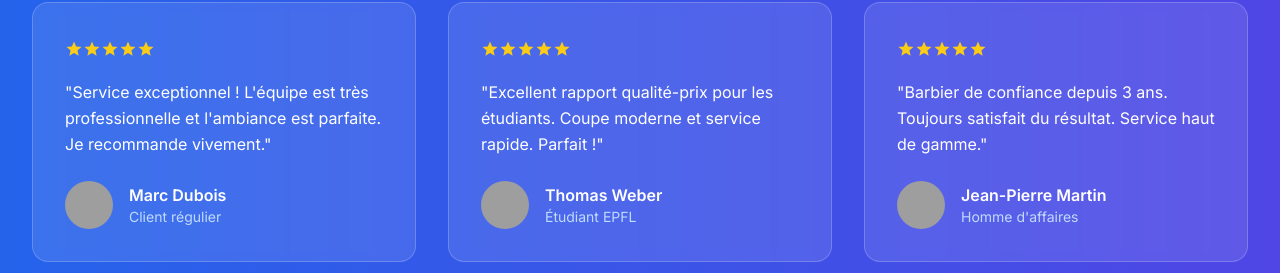
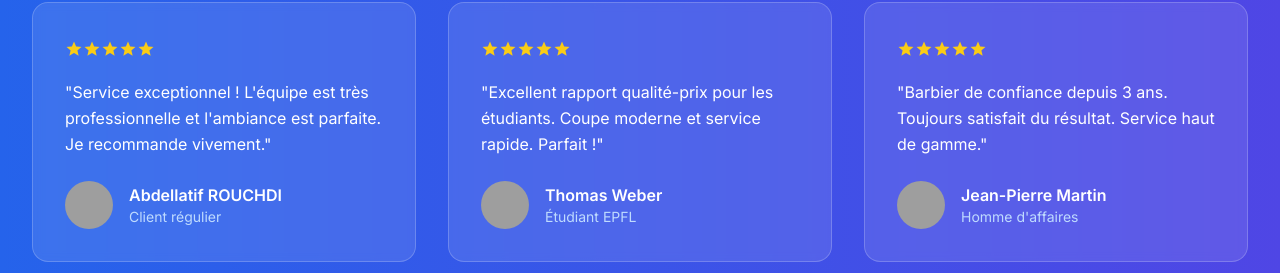
Before and after one commit to Ilir-Prog/bb, a React (Vite) app: page /about in a window 1280 px wide. Shown: the part 2798-3071 px from the top of the page. Built offline with nearby package versions, Linux system fonts and the light colour scheme; grey boxes are pictures that could not be loaded.

Commit message:
Updated testimonials.ts

```diff
--- a/src/data/testimonials.ts
+++ b/src/data/testimonials.ts
@@ -10,7 +10,7 @@ export interface Testimonial {
 export const testimonials: Testimonial[] = [
   {
     id: 1,
-    name: "Marc Dubois",
+    name: "Abdellatif ROUCHDI",
     role: "Client régulier",
     content: "Service exceptionnel ! L'équipe est très professionnelle et l'ambiance est parfaite. Je recommande vivement.",
     rating: 5,
```
